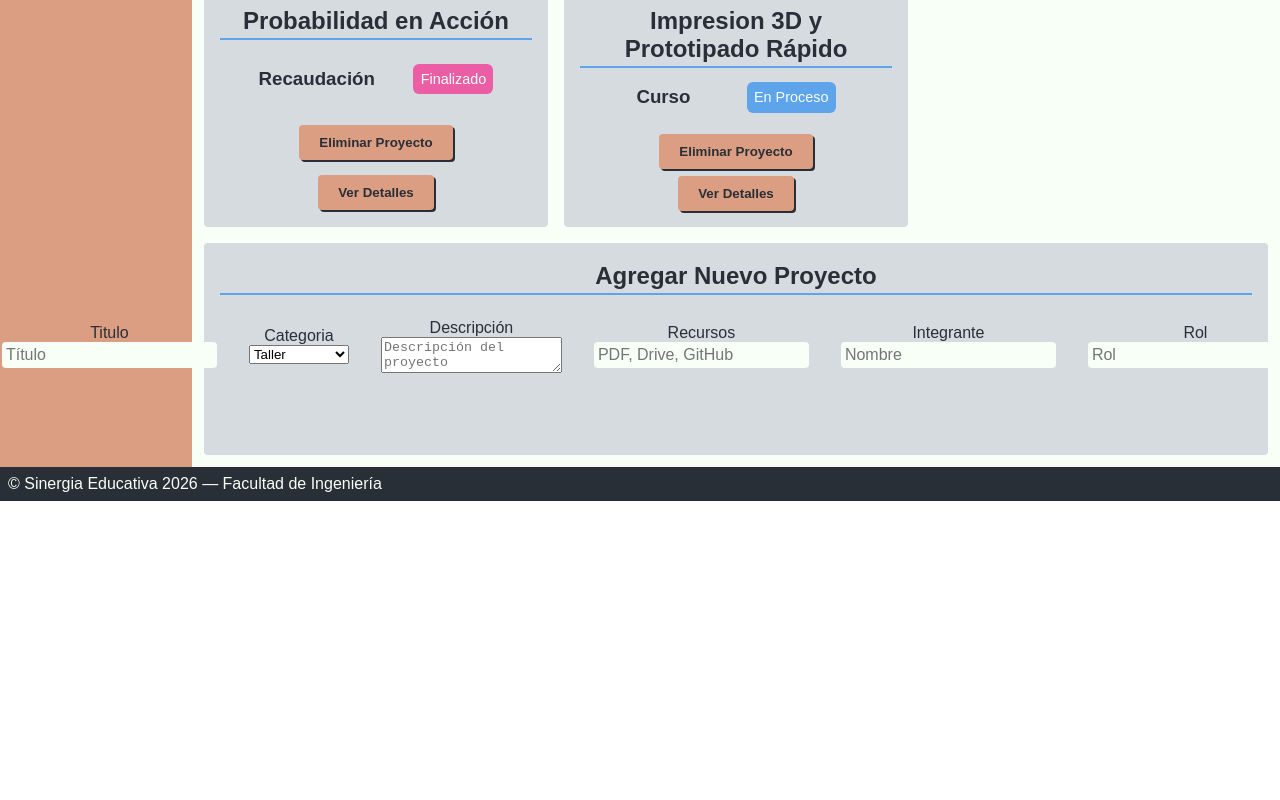
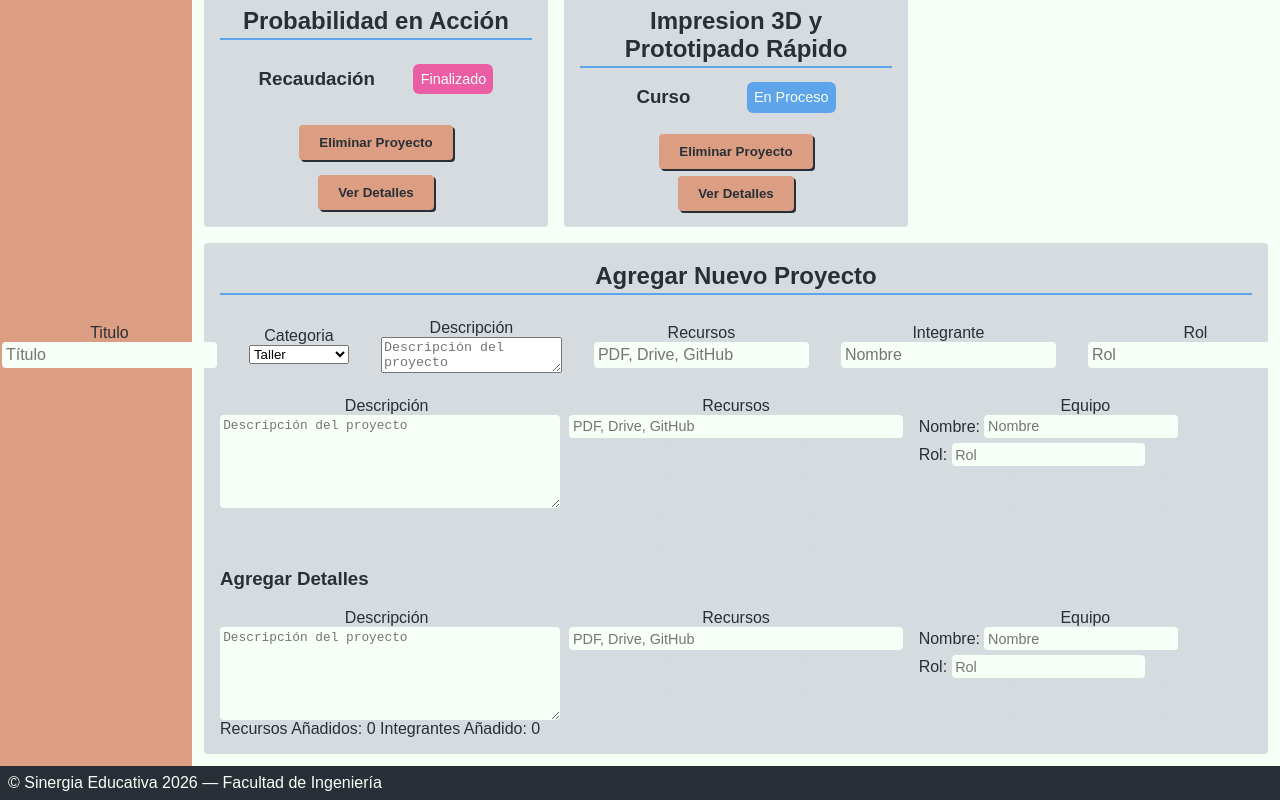
Before and after one commit to Dionicio-Rodrigo/pv_tp3_grupo2, a React (Vite) app: page / in a window 1280 px wide. Shown: the part 498-1298 px from the top of the page. Before the commit the page ends 999 px from the top, so only its background shows below. Built offline with nearby package versions, Linux system fonts and the light colour scheme.

Commit message:
Revert "Formalizo los estilos para toda la seccion de detalles"
This reverts commit 3f9d77eeabb6cb46e0493d8f83e9f54b15371bf3.

```diff
--- a/src/components/Agregar.jsx
+++ b/src/components/Agregar.jsx
@@ -3,9 +3,7 @@ import "../css/Agregar.css";
 import { AgregarDetalles } from "./AgregarDetalles";
 
 export const AgregarProyecto = ({ funcion }) => {
-
   const [nuevoProyecto, setnuevoProyecto] = useState({
-
     titulo: "",
     categoria: "Taller",
     finalizado: undefined,
@@ -14,9 +12,8 @@ export const AgregarProyecto = ({ funcion }) => {
       descripcion: "",
       recursos: [],
       equipo: [],
-      roles: []
-    }
-
+      roles: [],
+    },
   });
 
   const [invalido, setInvalido] = useState(true);
@@ -26,7 +23,6 @@ export const AgregarProyecto = ({ funcion }) => {
   };
 
   useEffect(() => {
-
     if (nuevoProyecto.titulo === "") {
       setInvalido(true);
       return;
@@ -38,15 +34,12 @@ export const AgregarProyecto = ({ funcion }) => {
     }
 
     setInvalido(false);
-
   }, [nuevoProyecto]);
 
   const handlefuncion = () => {
-
     funcion(nuevoProyecto);
 
     setnuevoProyecto({
-
       titulo: "",
       categoria: "Taller",
       finalizado: undefined,
@@ -55,35 +48,27 @@ export const AgregarProyecto = ({ funcion }) => {
         descripcion: "",
         recursos: [],
         equipo: [],
-        roles: []
-      }
-
+        roles: [],
+      },
     });
   };
 
   return (
-
     <div className="AgregarNuevo">
-
       <h2>Agregar Nuevo Proyecto</h2>
 
       <form action={() => {}} id="datosEntrada">
-
         <label>
           Titulo
           <br />
-
           <input
             type="text"
             placeholder="Título"
-
             onChange={(e) => {
-
               setnuevoProyecto({
                 ...nuevoProyecto,
-                titulo: e.target.value
+                titulo: e.target.value,
               });
-
             }}
           />
         </label>
@@ -91,18 +76,13 @@ export const AgregarProyecto = ({ funcion }) => {
         <label>
           Categoria
           <br />
-
           <select
-
             onChange={(e) => {
-
               setnuevoProyecto({
                 ...nuevoProyecto,
-                categoria: e.target.value
+                categoria: e.target.value,
               });
-
             }}
-
           >
             <option value="Taller">Taller</option>
             <option value="Comedor">Comedor</option>
@@ -114,23 +94,17 @@ export const AgregarProyecto = ({ funcion }) => {
         <label>
           Descripción
           <br />
-
           <textarea
             placeholder="Descripción del proyecto"
-
             onChange={(e) => {
-
               setnuevoProyecto({
-
                 ...nuevoProyecto,
 
                 detalles: {
                   ...nuevoProyecto.detalles,
-                  descripcion: e.target.value
-                }
-
+                  descripcion: e.target.value,
+                },
               });
-
             }}
           />
         </label>
@@ -138,27 +112,19 @@ export const AgregarProyecto = ({ funcion }) => {
         <label>
           Recursos
           <br />
-
           <input
             type="text"
             placeholder="PDF, Drive, GitHub"
-
             onChange={(e) => {
-
               setnuevoProyecto({
-
                 ...nuevoProyecto,
 
                 detalles: {
-
                   ...nuevoProyecto.detalles,
 
-                  recursos: e.target.value.split(",")
-
-                }
-
+                  recursos: e.target.value.split(","),
+                },
               });
-
             }}
           />
         </label>
@@ -166,27 +132,19 @@ export const AgregarProyecto = ({ funcion }) => {
         <label>
           Integrante
           <br />
-
           <input
             type="text"
             placeholder="Nombre"
-
             onChange={(e) => {
-
               setnuevoProyecto({
-
                 ...nuevoProyecto,
 
                 detalles: {
-
                   ...nuevoProyecto.detalles,
 
-                  equipo: [e.target.value]
-
-                }
-
+                  equipo: [e.target.value],
+                },
               });
-
             }}
           />
         </label>
@@ -194,78 +152,53 @@ export const AgregarProyecto = ({ funcion }) => {
         <label>
           Rol
           <br />
-
           <input
             type="text"
             placeholder="Rol"
-
             onChange={(e) => {
-
               setnuevoProyecto({
-
                 ...nuevoProyecto,
 
                 detalles: {
-
                   ...nuevoProyecto.detalles,
 
-                  roles: [e.target.value]
-
-                }
-
+                  roles: [e.target.value],
+                },
               });
-
             }}
           />
         </label>
 
         <div>
-
           Estado
           <br />
-
           <input
             type="radio"
             name="estado"
             id="finalizado"
-
             onClick={() => {
-
               setnuevoProyecto({
                 ...nuevoProyecto,
-                finalizado: true
+                finalizado: true,
               });
-
             }}
           />
-
-          <label htmlFor="finalizado">
-            Finalizado
-          </label>
-
+          <label htmlFor="finalizado">Finalizado</label>
           <input
             type="radio"
             name="estado"
             id="enProceso"
-
             onClick={() => {
-
               setnuevoProyecto({
                 ...nuevoProyecto,
-                finalizado: false
+                finalizado: false,
               });
-
             }}
           />
-
-          <label htmlFor="enProceso">
-            En Proceso
-          </label>
-
+          <label htmlFor="enProceso">En Proceso</label>
         </div>
-
       </form>
-
+      <AgregarDetalles actualizar={handleActualizar} />
       <button
         form="datosEntrada"
         type="submit"
@@ -274,7 +207,24 @@ export const AgregarProyecto = ({ funcion }) => {
       >
         Agregar Proyecto
       </button>
-
+      <div id="detalles">
+        <h3>Agregar Detalles</h3>
+        <AgregarDetalles actualizar={handleActualizar} />
+        <div id="cantidades">
+          <span id="recursos">
+            Recursos Añadidos:
+            {nuevoProyecto.detalles.recursos.length > 0
+              ? ` ${nuevoProyecto.detalles.recursos.length}`
+              : ` 0 `}
+          </span>
+          <span id="equipo">
+            Integrantes Añadido:
+            {nuevoProyecto.detalles.equipo.length > 0
+              ? ` ${nuevoProyecto.detalles.equipo.length}`
+              : ` 0 `}
+          </span>
+        </div>
+      </div>
     </div>
   );
 };
--- a/src/components/AgregarDetalles.jsx
+++ b/src/components/AgregarDetalles.jsx
@@ -46,6 +46,7 @@ export const AgregarDetalles = ({ actualizar }) => {
       <div id="seccionRecursos">
         <label htmlFor="bandejaRecurso">
           Recursos
+          {detalles.recursos.length > 0 ? `: ${detalles.recursos.length}` : ``}
           <br />
         </label>
         <input
@@ -75,8 +76,12 @@ export const AgregarDetalles = ({ actualizar }) => {
         </button>
       </div>
       <div>
-        <label htmlFor="seccionEquipo">Equipo</label>
-        <section id="seccionEquipo">
+        <label htmlFor="seccionEquipo">
+          {detalles.equipo.length > 0
+            ? `Integrantes: ${detalles.equipo.length}`
+            : `Equipo`}
+        </label>
+        <div id="seccionEquipo">
           <div>
             <label htmlFor="bandejaNombre">Nombre: </label>
             <input
@@ -106,7 +111,7 @@ export const AgregarDetalles = ({ actualizar }) => {
               }}
             />
           </div>
-        </section>
+        </div>
         <button
           type="button"
           className="btnAgregarDetalles"
--- a/src/css/Agregar.css
+++ b/src/css/Agregar.css
@@ -111,26 +111,3 @@ button[type="submit"]:disabled {
   box-shadow: none;
   border: none;
 }
-
-#detalles > h3 {
-  text-align: center;
-  margin: 0;
-  padding: 3px;
-  border-bottom: 2px solid var(--Celeste);
-  margin-bottom: 1em;
-}
-
-#cantidades {
-  display: flex;
-  justify-content: center;
-  gap: 1em;
-}
-
-#cantidades > span {
-  color: var(--Blanco);
-  border-radius: 6px;
-  padding: 0.5em;
-  align-self: center;
-  font-size: 0.9rem;
-  background-color: var(--Celeste);
-}
--- a/src/css/AgregarDetalles.css
+++ b/src/css/AgregarDetalles.css
@@ -14,15 +14,10 @@
 }
 
 #seccionEquipo {
-  padding: 0;
   display: flex;
   flex-direction: column;
   align-items: flex-start;
   gap: 5px;
-}
-
-#seccionEquipo > div {
-  display: flex;
 }
 
 #bandejaDescripcion {
```
